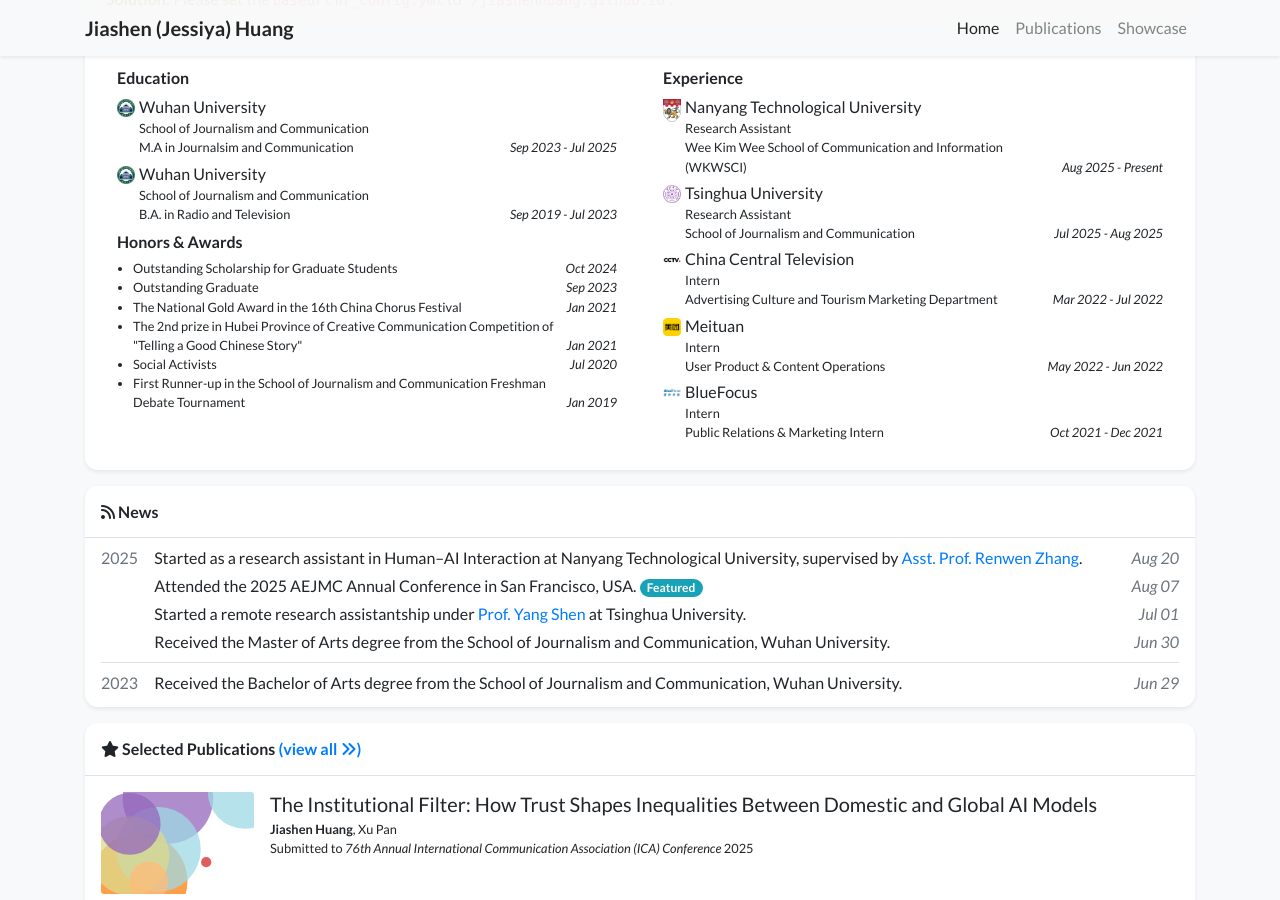
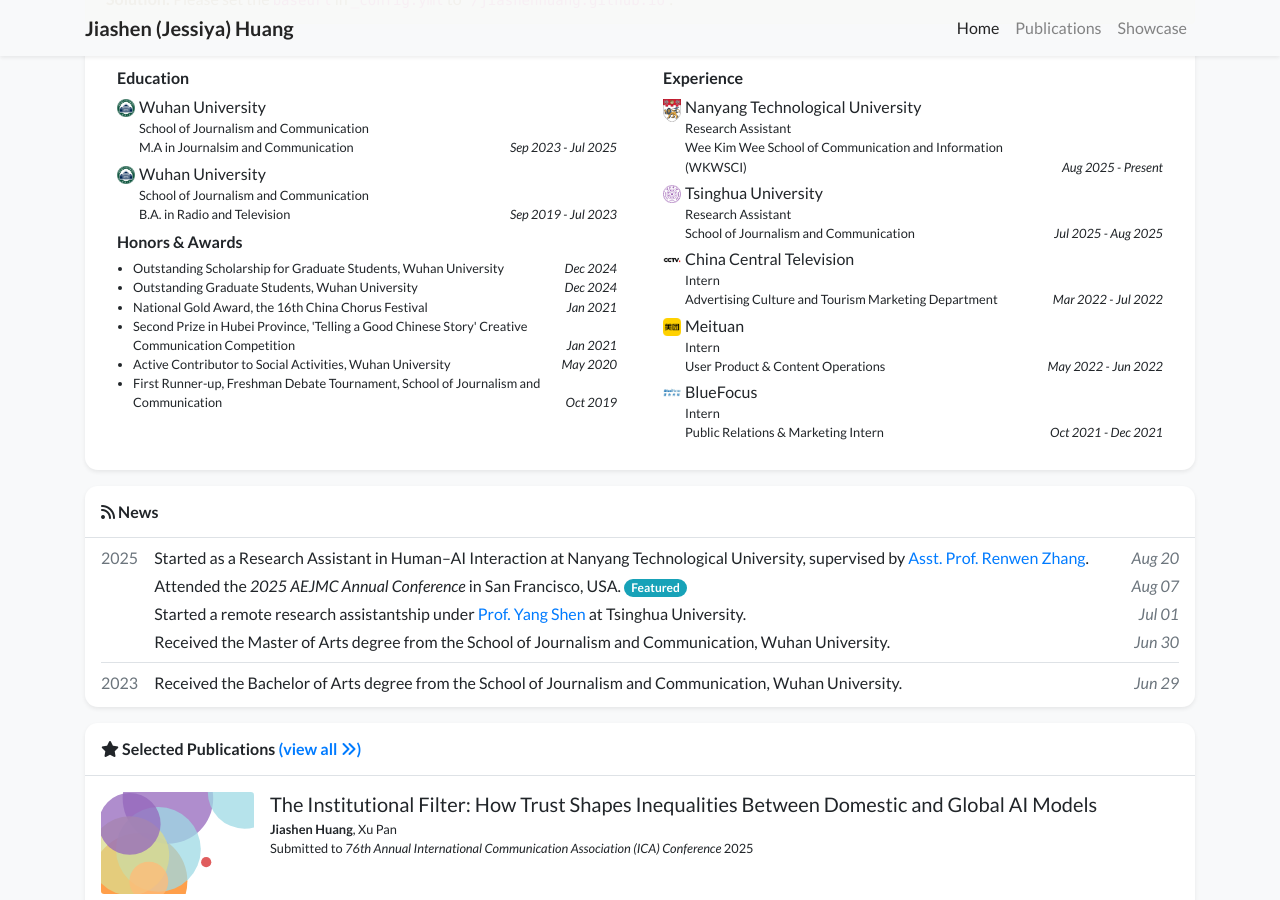
Before and after one commit to jiashenhuang/jiashenhuang.github.io, a Jekyll site: the page built from index.html, in a window 1280 px wide and 900 px high, scrolled down 677 px. Built offline with Jekyll 4.4.1, drawn with Linux system fonts in a browser that asks for light colours; nearby versions of some CDN libraries; a style sheet for code colours, icons or effects is not loaded.

Commit message:
update desc details

```diff
--- a/_data/profile.yml
+++ b/_data/profile.yml
@@ -86,15 +86,15 @@
   date: Oct 2021 - Dec 2021
 
 awards:
-- name: Outstanding Scholarship for Graduate Students
-  date: Oct 2024
-- name: Outstanding Graduate
-  date: Sep 2023
-- name: The National Gold Award in the 16th China Chorus Festival
+- name: Outstanding Scholarship for Graduate Students, Wuhan University
+  date: Dec 2024
+- name: Outstanding Graduate Students, Wuhan University
+  date: Dec 2024
+- name: National Gold Award, the 16th China Chorus Festival
   date: Jan 2021
-- name: The 2nd prize in Hubei Province of Creative Communication Competition of "Telling a Good Chinese Story"
+- name: Second Prize in Hubei Province, 'Telling a Good Chinese Story' Creative Communication Competition
   date: Jan 2021
-- name: Social Activists
-  date: Jul 2020
-- name: First Runner-up in the School of Journalism and Communication Freshman Debate Tournament
-  date: Jan 2019
+- name: Active Contributor to Social Activities, Wuhan University
+  date: May 2020
+- name: First Runner-up, Freshman Debate Tournament, School of Journalism and Communication
+  date: Oct 2019
```
Also changed, not shown: _news/2025-news2.md (+1 -1 lines), _news/2025-news3.md (+1 -1 lines).
